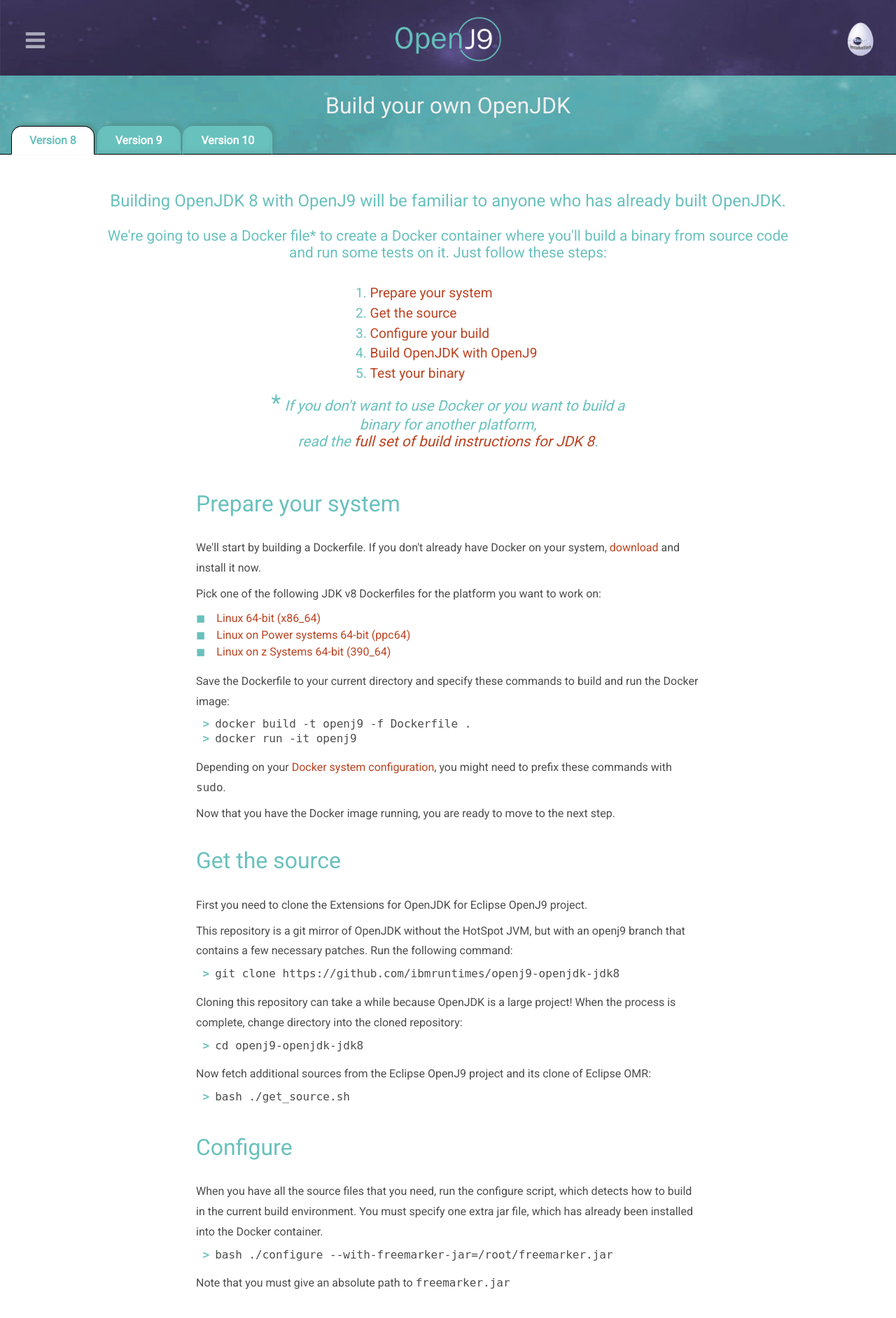
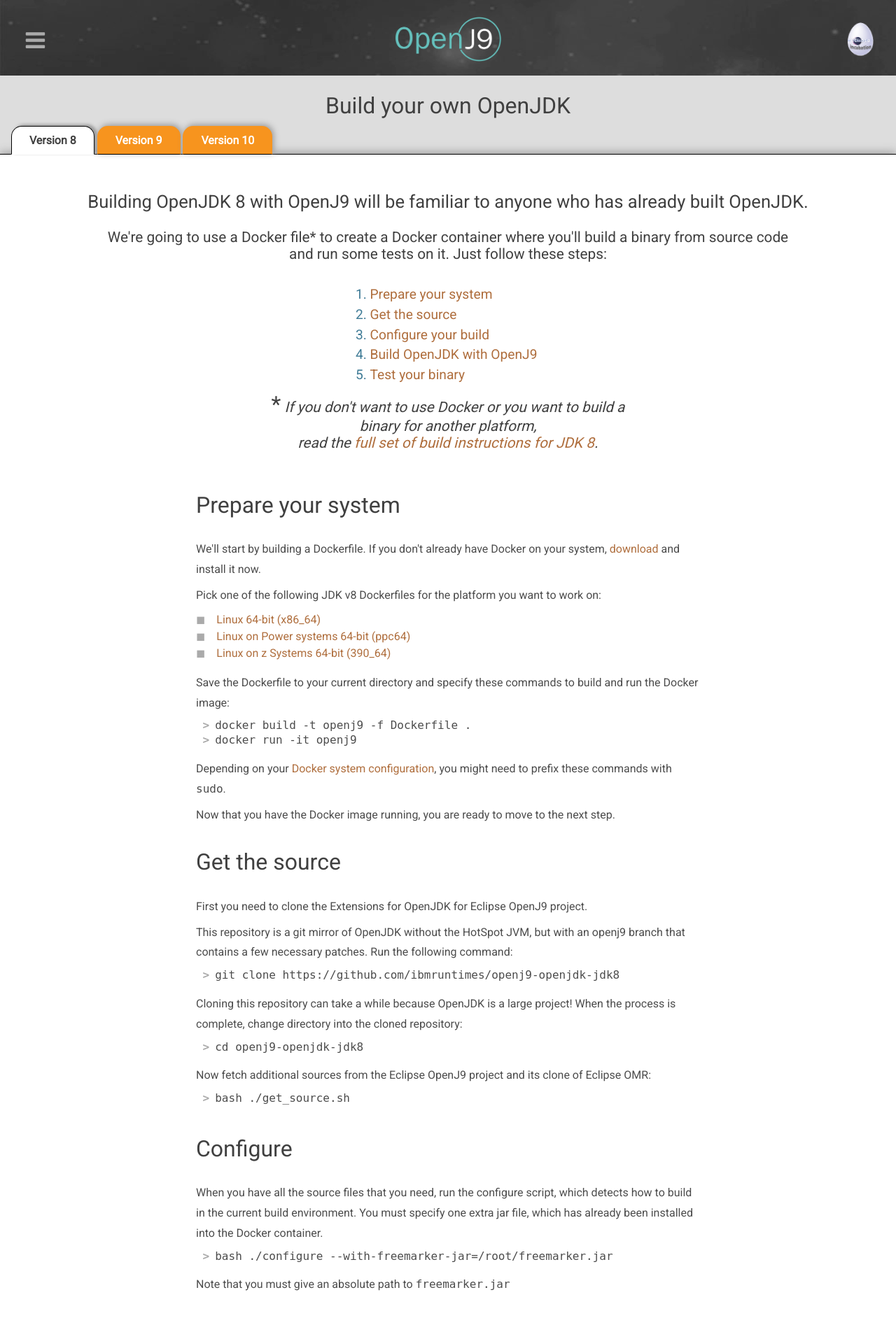
Before and after one commit to eclipse-openj9/openj9-website, a PHP site: page /oj9_build.html in a window 1280 px wide. Shown: the top 1884 px of the page at 70% size. Run offline with PHP 8.4, Linux system fonts and the light colour scheme; some libraries are stand-ins or nearby versions.

Commit message:
Adapt website colour palette to blend with Eclipse Foundation enhancement
Closes: #91

Signed-off-by: Peter Hayward <pmhayward@uk.ibm.com>

```diff
--- a/css/oj9_common.css
+++ b/css/oj9_common.css
@@ -11,13 +11,18 @@ SPDX-License-Identifier: EPL-2.0 OR Apache-2.0 OR GPL-2.0 WITH Classpath-excepti
 /*** GLOBAL CSS ***/
 body {
   background-color: #36354f;           /* blue - dark */
+  background-color: #404040;
+  /* background-image: url("../assets/bg-d.png"); */
   background-image: url("../assets/bg-d.png");
   color: #4c4c4c;                      /* gray - dark */
 }
 
 
 .first-word {
-  color: #69c1bd;                      /* cyan */
+  color: #4c91b1;  /* teal */
+  color: #3f7b96;  /* teal - dark */
+  color: #bc4321;                      /* orange - dark */
+  color: #404040;                      /* dark gray */
   float: left;
   font-size: 2rem;
   line-height: 1.7rem;
@@ -27,7 +32,9 @@ span.first-word {
 }
 
 h3 {
-  color: #69c1bd;                      /* cyan */
+  color: #4c91b1;  /* teal */
+  color: #3f7b96;  /* teal - dark */
+  color: #404040;                      /* dark gray */
   float: left;
   font-size: 2rem;
   line-height: 1.7rem;
@@ -142,7 +162,7 @@ div#main-title .nav {
   display: flex;
   justify-content: flex-start;
   align-items: center;
-  color: #aaaabb;
+  color: #aaa;
   margin-left: 2rem;
   width: 3rem;
 }
@@ -228,7 +256,7 @@ ol {
   line-height: 1.8rem;
 }
 ol li {
-  color: #69c1bd;                      /* cyan */
+  color: #3f7b96;                      /* cyan */
 }
 
 ul {
@@ -246,13 +274,14 @@ ul li {
 ul li::before {
   content: "\25FC";
   padding-right:1rem;
-  color: #69c1bd;                      /* cyan */
+  color: #3f7b96;                      /* cyan */
+  color: #aaa;                         /* light gray */
 }
 
 li > ul li::before {
   content: "\25FB";
   padding-right:1rem;
-  color: #69c1bd;                      /* cyan */
+  color: #3f7b96;                      /* cyan */
 }
 
 
@@ -265,7 +294,8 @@ pre {
 pre code::before {
   content: ">";
   padding-right:.5rem;
-  color: #69c1bd;                      /* cyan */
+  color: #3f7b96;                      /* cyan */
+  color: #aaa;                         /* light gray */
   font-weight: 800;
 }
 
@@ -392,9 +428,12 @@ div.section-content {
 }
 
 div.section-content h1 {
-  background-color: #69c1bd;           /* cyan */
-  background-image: url("../assets/bg-l.png");
+  background-color: #3f7b96;           /* cyan */
+  background-color: #ddd;
+  /* background-image: url("../assets/bg-l.png"); */
+  /* background-image: url("../assets/bg-lg.png"); */
   color: #efefef;                      /* gray - light */
+  color: #404040;
   padding: 1.5rem;
   margin: 0;
   text-align:center;
@@ -402,9 +441,14 @@ div.section-content h1 {
 
 .intro-text {
   font-size:1.5rem;
+  font-size: 1.6rem;
   padding:2rem 2rem 1rem 2rem ;
   padding:2rem 5rem 1.5rem 5rem ;
-  color: #69c1bd;                      /* cyan */
+  color: #3f7b96;                      /* cyan */
+  color: #404040;
+  color: #c3751a;                      /* orange - brightish */
+  color: #69c1bd;                      /* cyan - ... */
+  color: #404040;
   text-align:center;
 }
 .intro-text1 {
@@ -412,7 +456,8 @@ div.section-content h1 {
   padding-bottom: 2rem;
   padding: 0 5rem 2rem 5rem;
   color: #407471;                      /*cyan - dark */
-  color: #69c1bd;                      /* cyan */
+  color: #3f7b96;                      /* cyan */
+  color: #404040;
   text-align:center;
 }
 
@@ -725,3 +787,68 @@ footer {
     width: 70%;
   }
 }
+
+/* Version tabs */
+
+.tabs_bg {
+  background-color: #407471;           /*cyan - dark */
+  background-color: #ddd;
+  /* background-image: url("assets/bg-l.png"); */
+  /* background-image: url("../assets/bg-lg.png"); */
+}
+section {
+  background-color: #fff;
+  display: none;
+  padding: 20px 0 0;
+  border-top: 1px solid #000;
+  box-shadow: 0px -2px 12px 0px #999;
+}
+input {
+  display: none;
+}
+label {
+  display: inline-block;
+  margin: 0 0 -1px;
+  padding: 10px 25px 10px 25px;
+  font-weight: 600;
+  text-align: center;
+  color: #aaa;
+  color: #fff;
+  border: 1px solid transparent;
+  border-bottom: 1px solid #000;
+}
+label:hover {
+  color: #fff;
+  cursor: pointer;
+  background-color: #ffa02e;                      /* orange - Eclipse cookie compatible - hover*/
+}
+input + label {
+  background-color: #f7941e;                      /* orange - Eclipse home page compatible */
+  border-top-right-radius: 15px;
+  border-top-left-radius: 15px;
+/*
+  box-shadow: 4px -4px 5px 0px #2f5d72,  inset 0px -5px 5px 0px #4c91b1;
+  box-shadow: 4px -4px 5px 0px #999,  inset 0px -5px 5px 0px #f7941e;
+*/
+  box-shadow: 2px -2px 8px 0px #999;
+}
+
+
+input:checked + label {
+  color: #3f7b96;                      /* cyan */
+  color: #404040;
+  background-color: #fff;
+  border: 1px solid black;
+  border-bottom: 1px solid #fff;
+  box-shadow: 4px -2px 4px 0px #999;
+}
+
+#tab8:checked ~ #content8,
+#tab9:checked ~ #content9,
+#tab10:checked ~ #content10,
+#tab11:checked ~ #content11,
+#tab12:checked ~ #content12 {
+  display: block;
+}
+
+/* End: Version tabs */
--- a/oj9_build.html
+++ b/oj9_build.html
@@ -33,58 +33,7 @@ j=d.createElement(s),dl=l!='dataLayer'?'&l='+l:'';j.async=true;j.src=
 })(window,document,'script','dataLayer','GTM-5WLCZXC');</script>
 <!-- End Google Tag Manager -->
 
-<style> /* for version tabs */
 
-.tabs_bg {
-  background-color: #407471;           /*cyan - dark */
-  background-image: url("assets/bg-l.png");
-}
-section {
-  background-color: #fff;
-  display: none;
-  padding: 20px 0 0;
-  border-top: 1px solid #000;
-}
-input {
-  display: none;
-}
-label {
-  display: inline-block;
-  margin: 0 0 -1px;
-  padding: 10px 25px 10px 25px;
-  font-weight: 600;
-  text-align: center;
-  color: #aaa;
-  color: #fff;
-  border: 1px solid transparent;
-  border-bottom: 1px solid #000;
-}
-label:hover {
-  color: #ff5424;                      /* orange - bright */
-  cursor: pointer;
-}
-input + label {
-  background-color: #69c1bd;           /* cyan */
-  border-top-right-radius: 15px;
-  border-top-left-radius: 15px;
-  box-shadow: 4px -4px 5px 0px #539894,  inset 0px -5px 5px 0px #63b5b0;
-}
-input:checked + label {
-  color: #69c1bd;                      /* cyan */
-  background-color: #fff;
-  border: 1px solid black;
-  border-bottom: 1px solid #fff;
-  box-shadow: 4px -4px 5px 0px #539894,  inset 0px 0px 0px 0px #fff;
-}
-
-#tab8:checked ~ #content8,
-#tab9:checked ~ #content9,
-#tab10:checked ~ #content10,
-#tab11:checked ~ #content11,
-#tab12:checked ~ #content12 {
-  display: block;
-}
-</style>
 
 </head>
 <body onload="version('a')">
--- a/oj9_faq.html
+++ b/oj9_faq.html
@@ -54,7 +54,7 @@ j=d.createElement(s),dl=l!='dataLayer'?'&l='+l:'';j.async=true;j.src=
       <h1>Frequently asked questions</h1>
 
       <div class="f-section-item">
-        <span class="intro-text">This FAQ answers common questions about Eclipse OpenJ9 and how it fits into the OpenJDK ecosystem. If you can't find the answer you're looking for, ask a question in our <a href="openj9.slack.com">Slack workspace</a>,<br> which you can join <a href="oj9_joinslack.html">here</a>.</span>
+        <span class="intro-text">This FAQ answers common questions about Eclipse OpenJ9 and how it fits into the OpenJDK ecosystem.<br><br>If you can't find the answer you're looking for, ask a question in our <a href="openj9.slack.com">Slack workspace</a>, which you can join <a href="oj9_joinslack.html">here</a>.</span>
       </div>
 
       <div class="section-item-faq">
--- a/oj9_resources.html
+++ b/oj9_resources.html
@@ -55,9 +55,9 @@ j=d.createElement(s),dl=l!='dataLayer'?'&l='+l:'';j.async=true;j.src=
         <span class="intro-text">Where can I read more about Eclipse OpenJ9?</span>
       </div>
       <div class="f-section-item">
-        <span class="intro-text1">Follow the links to read recent articles, blog posts, and slides that contain useful information about OpenJ9.<br/>
-        <a href="#contributors"><i class="fa fa-chevron-circle-down" aria-hidden="true"></i></a> Articles from the OpenJ9 community <br/>
-        <a href="#other"><i class="fa fa-chevron-circle-down" aria-hidden="true"></i></a> What others are saying about OpenJ9</span>
+        <span class="intro-text1">Follow the links to read recent articles, blog posts, and slides that contain useful information about OpenJ9.<br/><br/>
+        <a href="#contributors"><i class="fa fa-chevron-circle-down" aria-hidden="true"></i> Articles from the OpenJ9 community</a> <br/>
+        <a href="#other"><i class="fa fa-chevron-circle-down" aria-hidden="true"></i> What others are saying about OpenJ9</a></span>
       </div>
 
       <div class="f-section-item" id="contributors">
```
Also changed, not shown: other parts of css/oj9_common.css (+60 -16 lines), index.html (+11 -10 lines), assets/bg-d.png, assets/bg-l.png.
